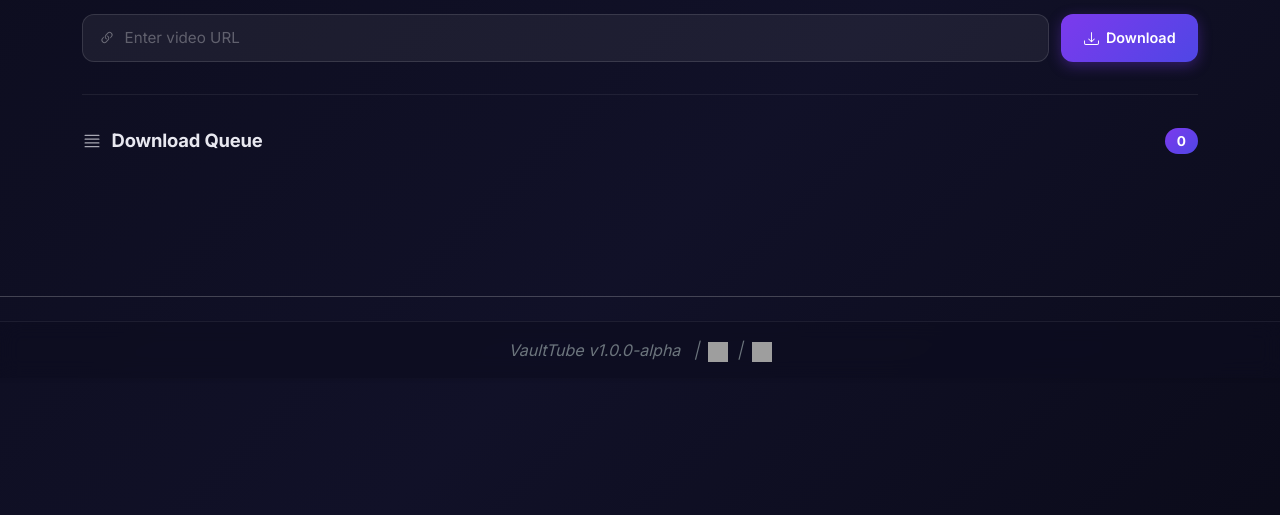
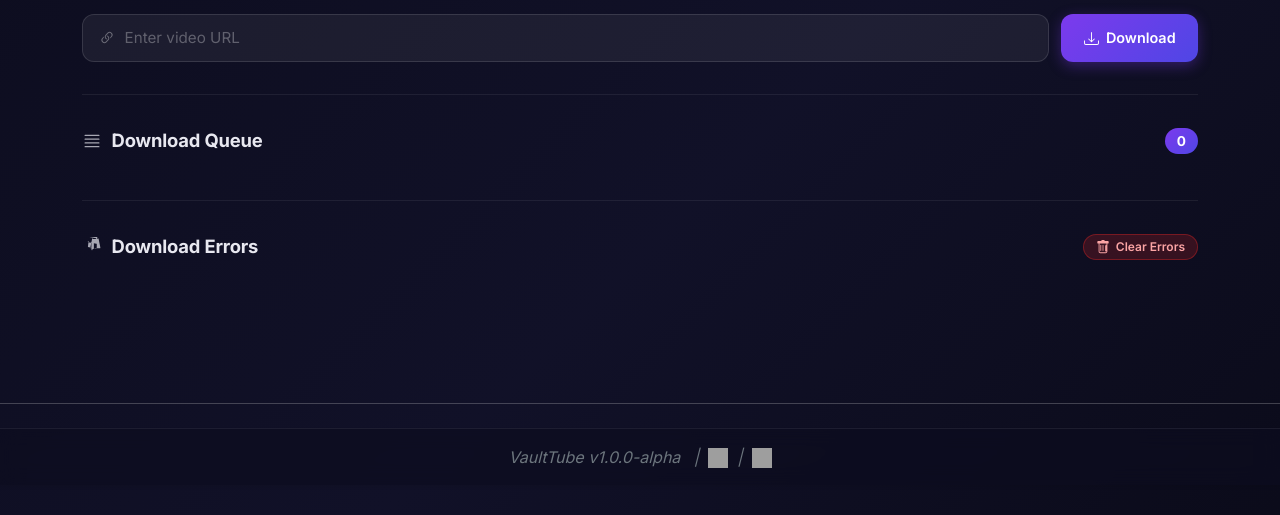
Before and after one commit to dyslexicjedi/VaultTube, a Flask app: page /download.html in a window 1280 px wide. Shown: the part 143-658 px from the top of the page. Run offline with Flask 3, Linux system fonts and the light colour scheme; data that the repository does not hold is empty; parts of the project's set-up code (start-up, migrations or seed data) failed here and were passed over; some libraries are stand-ins or nearby versions; grey boxes are pictures that could not be loaded.

Commit message:
Testing Error Notifications

```diff
--- a/app/api.py
+++ b/app/api.py
@@ -4,7 +4,7 @@ import subprocess
 from backend import get_video
 from providers.base import get_dl_status, get_cur_videoID, get_cur_videoTitle, dl_status_map as yt_dl_map
 from backend import process_channel,save_uploaded_video_metadata
-from database import checkdb,get_connection,insert_playlist,find_next_previous
+from database import checkdb,get_connection,insert_playlist,find_next_previous,insert_download_error,get_download_errors,clear_download_errors
 from flask import request,jsonify
 import shutil
 import datetime
@@ -311,6 +311,35 @@ def queue_status():
 
     return json.dumps(data, indent=4, sort_keys=True, default=str)
 
+@api_bp.route('/downloads/errors/')
+def get_download_errors_api():
+    try:
+        logger = current_app.logger
+        errors = get_download_errors(logger, 50)
+        data = []
+        for err in errors:
+            data.append({
+                'id': err[0],
+                'url': err[1],
+                'error_type': err[2],
+                'error_message': err[3],
+                'created_at': str(err[4])
+            })
+        return json.dumps(data, indent=4, sort_keys=True, default=str)
+    except Exception as e:
+        current_app.logger.error("API Get Download Errors Failed: %s" % e)
+        return json.dumps([])
+
+@api_bp.route('/downloads/errors/', methods=['DELETE'])
+def clear_download_errors_api():
+    try:
+        logger = current_app.logger
+        clear_download_errors(logger)
+        return "True"
+    except Exception as e:
+        current_app.logger.error("API Clear Download Errors Failed: %s" % e)
+        return "False"
+
 @api_bp.route("/subscribe/<string:type>/<string:value>")
 def api_subscribe(type,value):
     ret = False
--- a/app/database.py
+++ b/app/database.py
@@ -76,8 +76,22 @@ def checkdb(logger):
         if(not cur.fetchone()):
             logger.info("IgnoreVid Table not created, creating...")
             cur.execute("create table IgnoreVid (`id` varchar(50) COLLATE utf8mb4_bin NOT NULL,PRIMARY KEY (`id`)) ENGINE=InnoDB DEFAULT CHARSET=utf8mb4;")
+        #Download Errors
+        cur.execute("SELECT * FROM information_schema.tables WHERE table_schema = '%s' AND table_name = 'download_errors' LIMIT 1;"%(os.environ['VAULTTUBE_DBNAME']))
+        if(not cur.fetchone()):
+            logger.info("Download Errors Table not created, creating...")
+            cur.execute("""CREATE TABLE `download_errors` (
+                `id` int(11) NOT NULL AUTO_INCREMENT,
+                `url` varchar(500) DEFAULT NULL,
+                `error_type` varchar(50) DEFAULT NULL,
+                `error_message` text DEFAULT NULL,
+                `created_at` timestamp DEFAULT CURRENT_TIMESTAMP,
+                PRIMARY KEY (`id`)
+            ) ENGINE=InnoDB DEFAULT CHARSET=utf8mb4;""")
+            logger.info("Download Errors table created")
         cur.close()
         con.close()
+        cleanup_old_errors(logger, 7)
         return True
     except Exception as e:
         logger.error("Failed during table create: %s",e)
@@ -316,3 +330,52 @@ def update_video_deleted(vid,isDeleted,logger):
     cur.close()
     con.close()
     logger.info("Updated video deleted status %s for vid %s",isDeleted,vid)
+
+def insert_download_error(url, error_type, error_msg, logger):
+    try:
+        con = get_connection(logger)
+        cur = con.cursor()
+        sql = "INSERT INTO download_errors(url, error_type, error_message) VALUES(%s, %s, %s)"
+        cur.execute(sql, (url, error_type, error_msg))
+        con.commit()
+        cur.close()
+        con.close()
+    except Exception as e:
+        logger.error("Error during insert_download_error: %s", e)
+
+def get_download_errors(logger, limit=50):
+    try:
+        con = get_connection(logger)
+        cur = con.cursor()
+        sql = "SELECT id, url, error_type, error_message, created_at FROM download_errors ORDER BY created_at DESC LIMIT %s"
+        cur.execute(sql, (limit,))
+        rv = cur.fetchall()
+        cur.close()
+        con.close()
+        return rv
+    except Exception as e:
+        logger.error("Error during get_download_errors: %s", e)
+        return []
+
+def clear_download_errors(logger):
+    try:
+        con = get_connection(logger)
+        cur = con.cursor()
+        cur.execute("DELETE FROM download_errors")
+        con.commit()
+        cur.close()
+        con.close()
+        logger.info("Download errors cleared")
+    except Exception as e:
+        logger.error("Error during clear_download_errors: %s", e)
+
+def cleanup_old_errors(logger, days=7):
+    try:
+        con = get_connection(logger)
+        cur = con.cursor()
+        cur.execute("DELETE FROM download_errors WHERE created_at < DATE_SUB(NOW(), INTERVAL %s DAY)", (days,))
+        con.commit()
+        cur.close()
+        con.close()
+    except Exception as e:
+        logger.error("Error during cleanup_old_errors: %s", e)
--- a/app/providers/youtube.py
+++ b/app/providers/youtube.py
@@ -83,3 +83,4 @@ def download(qo, logger):
             return False
     except Exception as e:
         logger.error("YT Single Download Failed: %s" % e)
+        return False
--- a/app/templates/download.html
+++ b/app/templates/download.html
@@ -48,6 +48,29 @@
         <ul id="queuelist" class="dl-queue-list"></ul>
     </section>
 
+    <div class="dl-divider"></div>
+
+    <!-- Download Errors -->
+    <section class="dl-section">
+        <div class="dl-queue-header">
+            <div class="dl-section-title" style="margin-bottom:0;">
+                <svg xmlns="http://www.w3.org/2000/svg" width="20" height="20" fill="currentColor" viewBox="0 0 16 16" aria-hidden="true">
+                    <path d="M8.982 1.53a.5.5 0 0 0-.964.286l-1.33 6.6a.5.5 0 0 0 .496.604h7a.5.5 0 0 0 .496-.604l-1.33-6.6a.5.5 0 0 0-.964-.286L8.982 1.53zm-3.692 1.638a.5.5 0 0 0-.286.964l6.6 1.33a.5.5 0 0 0 .604-.496v-7a.5.5 0 0 0-.604-.496l-6.6 1.33a.5.5 0 0 0-.286.964l6.6 1.33a.5.5 0 0 0 .496.604v7a.5.5 0 0 0-.496.604l-6.6-1.33z"/>
+                    <path d="M8 4.5a.5.5 0 0 0-.5.5v4a.5.5 0 0 0 .5.5h1a.5.5 0 0 0 .5-.5v-4a.5.5 0 0 0-.5-.5h-1zm0 6a.5.5 0 1 0 0-1 .5.5 0 0 0 0 1z"/>
+                </svg>
+                Download Errors
+            </div>
+            <button class="dl-clear-btn" type="button" onclick="clearErrors();">
+                <svg xmlns="http://www.w3.org/2000/svg" width="14" height="14" fill="currentColor" viewBox="0 0 16 16" aria-hidden="true">
+                    <path d="M5.5 5.5A.5.5 0 0 1 6 6v6a.5.5 0 0 1-1 0V6a.5.5 0 0 1 .5-.5zm2.5 0a.5.5 0 0 1 .5.5v6a.5.5 0 0 1-1 0V6a.5.5 0 0 1 .5-.5zm3 .5a.5.5 0 0 0-.5.5v6a.5.5 0 0 0 .5.5h1a.5.5 0 0 0 .5-.5V6a.5.5 0 0 0-.5-.5h-1z"/>
+                    <path d="M14.5 3a1 1 0 0 1-1 1H13v9a2 2 0 0 1-2 2H5a2 2 0 0 1-2-2V4h-.5a1 1 0 0 1-1-1V2a1 1 0 0 1 1-1H6a1 1 0 0 1 1-1h2a1 1 0 0 1 1 1h3.5a1 1 0 0 1 1 1v1zM4.118 4 4 4.059V13a1 1 0 0 0 1 1h6a1 1 0 0 0 1-1V4.059L11.882 4H4.118zM2.5 3V2h11v1h-11z"/>
+                </svg>
+                Clear Errors
+            </button>
+        </div>
+        <ul id="errorslist" class="dl-queue-list dl-errors-list"></ul>
+    </section>
+
 </div>
 
 <div id="dlpush" style="height: 80px;"></div>
@@ -79,6 +102,56 @@
     .dl-section-title svg {
         opacity: 0.7;
         flex-shrink: 0;
+    }
+    .dl-clear-btn {
+        display: flex;
+        align-items: center;
+        gap: 0.35rem;
+        background: rgba(220,38,38,0.2);
+        border: 1px solid rgba(220,38,38,0.4);
+        border-radius: 999px;
+        color: #fca5a5;
+        font-family: inherit;
+        font-size: 0.75rem;
+        font-weight: 600;
+        padding: 0.2rem 0.75rem;
+        cursor: pointer;
+        transition: background 0.2s ease, border-color 0.2s ease;
+    }
+    .dl-clear-btn:hover {
+        background: rgba(220,38,38,0.3);
+        border-color: rgba(220,38,38,0.6);
+        color: #f87171;
+    }
+    .dl-errors-list li {
+        background: rgba(220,38,38,0.08);
+        border: 1px solid rgba(220,38,38,0.15);
+    }
+    .dl-errors-list li .error-url {
+        color: #fca5a5;
+        font-weight: 600;
+        word-break: break-all;
+    }
+    .dl-errors-list li .error-type {
+        display: inline-block;
+        background: rgba(220,38,38,0.2);
+        color: #fca5a5;
+        font-size: 0.7rem;
+        padding: 0.15rem 0.5rem;
+        border-radius: 999px;
+        margin-bottom: 0.25rem;
+        font-weight: 600;
+    }
+    .dl-errors-list li .error-message {
+        color: #e5e7eb;
+        font-size: 0.8rem;
+        word-break: break-all;
+        line-height: 1.4;
+    }
+    .dl-errors-list li .error-time {
+        color: #9ca3af;
+        font-size: 0.7rem;
+        margin-top: 0.35rem;
     }
     /* Input row */
     .dl-input-row {
@@ -301,6 +374,62 @@
         }
         setTimeout(getStatus,3000);
     }
+
+    async function getErrors() {
+        try {
+            $("#errorslist").empty();
+            const r = await fetch("/api/downloads/errors/");
+            const errors = await r.json();
+
+            if(errors.length > 0){
+                for(let i in errors){
+                    let li = document.createElement('li');
+                    li.className = "list-group-item";
+
+                    let urlDiv = document.createElement('div');
+                    urlDiv.className = "error-url";
+                    urlDiv.textContent = errors[i].url;
+                    li.appendChild(urlDiv);
+
+                    let typeSpan = document.createElement('span');
+                    typeSpan.className = "error-type";
+                    typeSpan.textContent = errors[i].error_type;
+                    li.appendChild(typeSpan);
+
+                    let msgDiv = document.createElement('div');
+                    msgDiv.className = "error-message";
+                    msgDiv.textContent = errors[i].error_message;
+                    li.appendChild(msgDiv);
+
+                    let timeDiv = document.createElement('div');
+                    timeDiv.className = "error-time";
+                    let errorDate = new Date(errors[i].created_at);
+                    timeDiv.textContent = errorDate.toLocaleString();
+                    li.appendChild(timeDiv);
+
+                    $("#errorslist").append(li);
+                }
+            }
+        }
+        catch(e){
+            console.error("Error polling Error",e);
+        }
+        setTimeout(getErrors,5000);
+    }
+
+    async function clearErrors() {
+        try {
+            await fetch("/api/downloads/errors/", {
+                method: "DELETE"
+            });
+            getErrors();
+        }
+        catch(e){
+            console.error("Error clearing errors",e);
+        }
+    }
+
     getStatus();
+    getErrors();
 </script>
 {% endblock %}
```
Also changed, not shown: app/downloader.py (+23 -4 lines).
